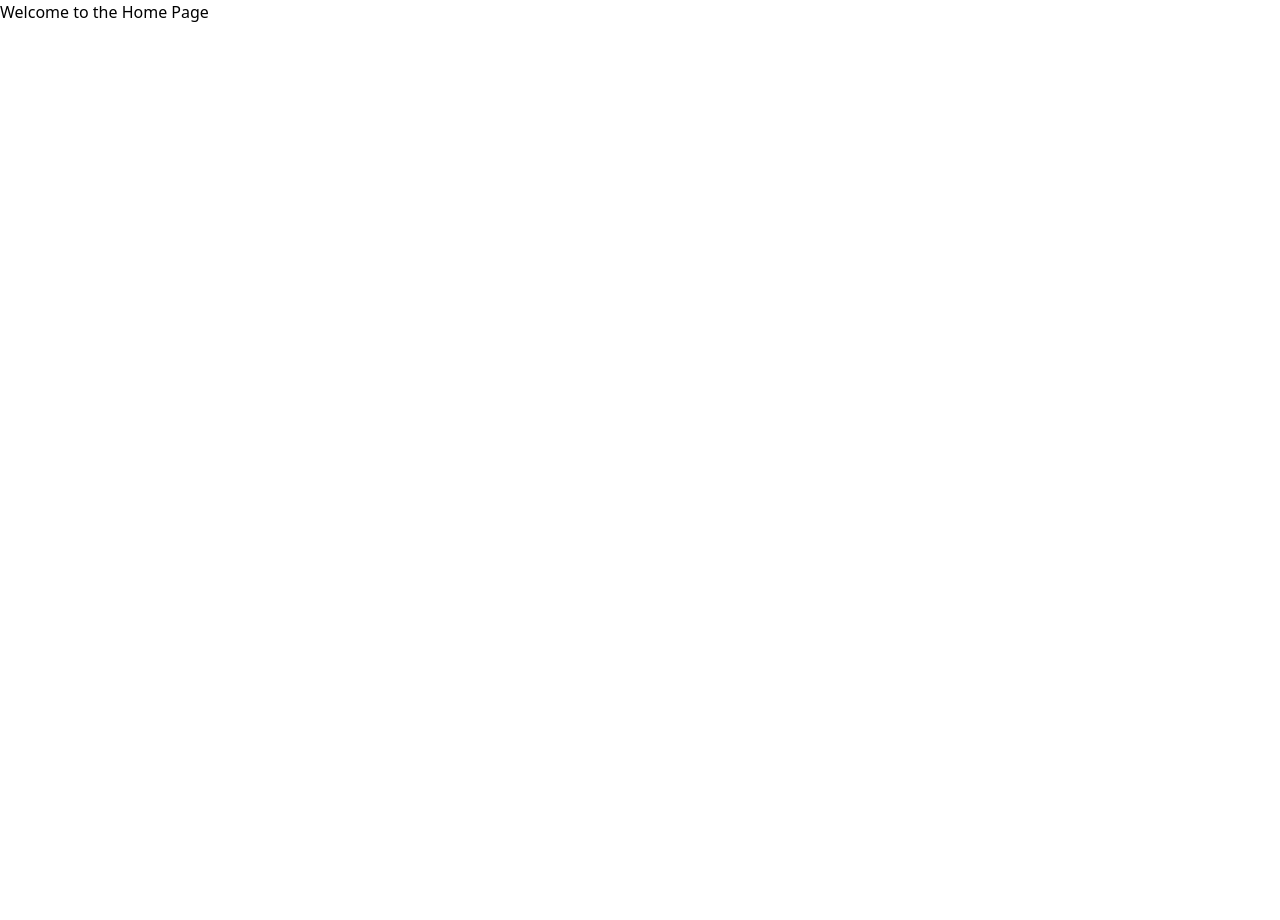
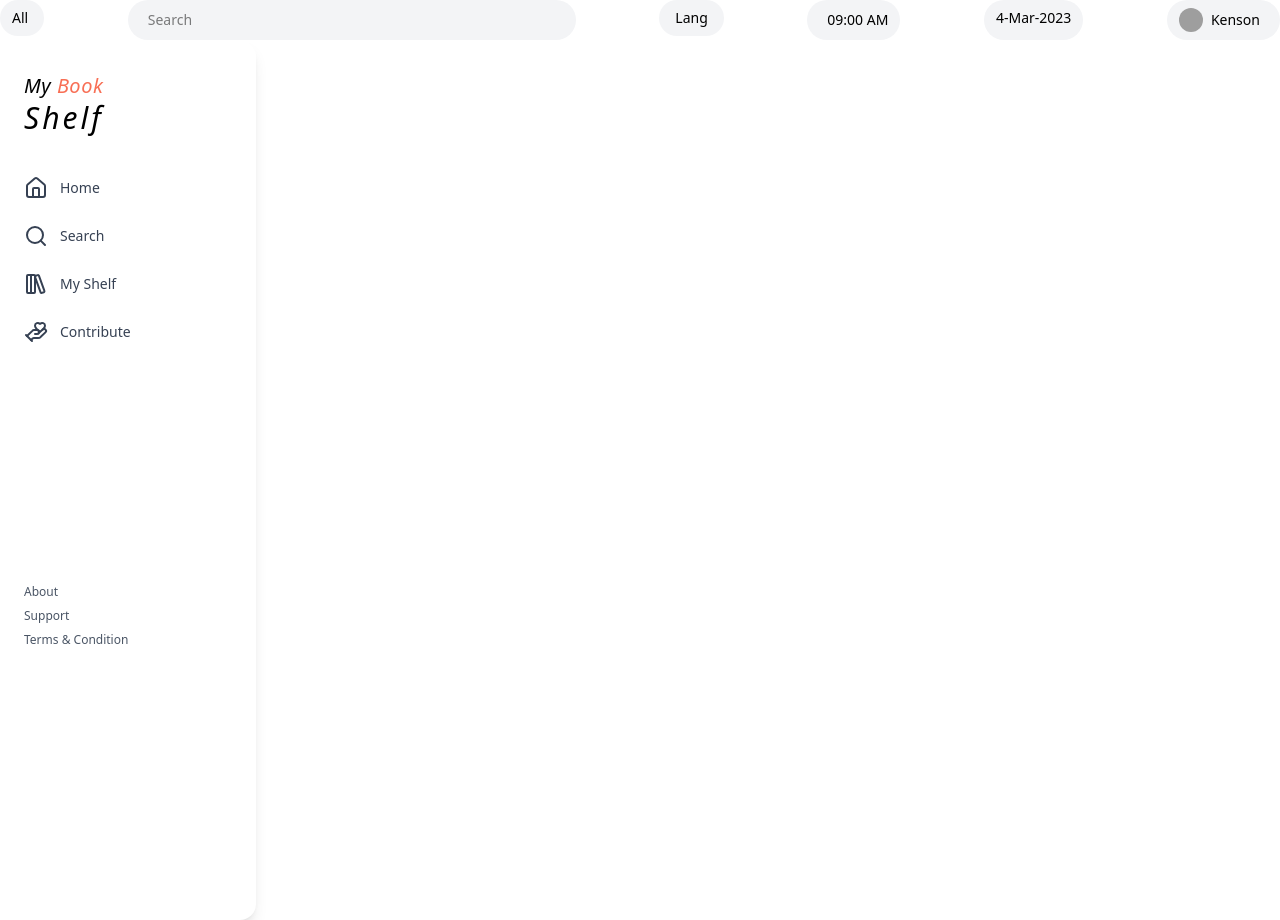
Before and after one commit to Real-Bambi/Library-App, a React (Vite) app: page / in a window 1280 px wide. Before the commit the page ends 800 px from the top, so only its background shows below. Built offline with nearby package versions, Linux system fonts and the light colour scheme; grey boxes are pictures that could not be loaded.

Commit message:
library app

```diff
--- a/package.json
+++ b/package.json
@@ -10,6 +10,7 @@
     "preview": "vite preview"
   },
   "dependencies": {
+    "lucide-react": "^0.513.0",
     "react": "^19.1.0",
     "react-dom": "^19.1.0",
     "react-router": "^7.6.2"
--- a/src/components/Navbar.jsx
+++ b/src/components/Navbar.jsx
@@ -1,7 +1,45 @@
-export default function Navbar () {
+export default function Navbar() {
     return (
-        <div>
-            <h1>This is the Navbar</h1>
-        </div>
-    );
+        <nav className="flex justify-between">
+
+    <div>
+      <button class="flex items-center gap-1 bg-gray-100 px-3 py-2 rounded-full text-sm">
+        All <i class="fa fa-chevron-down text-xs"></i>
+      </button>
+    </div>
+
+
+    <div class="flex items-center bg-gray-100 px-3 py-2 rounded-full flex-grow max-w-md">
+      <i class="fa fa-search text-gray-500"></i>
+      <input type="text" placeholder="Search" class="bg-transparent outline-none px-2 w-full text-sm" />
+      <i class="fa fa-sliders text-gray-500 ml-2"></i>
+    </div>
+
+
+    <div>
+      <button class="flex items-center gap-1 bg-gray-100 px-3 py-2 rounded-full text-sm">
+        <i class="fa fa-language text-red-400"></i> Lang <i class="fa fa-chevron-down text-xs"></i>
+      </button>
+    </div>
+
+
+    <div class="flex items-center gap-2 bg-gray-100 px-3 py-2 rounded-full text-sm">
+      <i class="fa fa-clock text-red-400"></i>
+      <span>09:00 AM</span>
+    </div>
+
+
+    <div class="bg-gray-100 px-3 py-2 rounded-full text-sm">
+      4-Mar-2023
+    </div>
+
+
+    <div>
+      <button class="flex items-center gap-2 bg-gray-100 px-3 py-2 rounded-full text-sm">
+        <img src="https://i.pravatar.cc/30?img=12" alt="User" class="h-6 w-6 rounded-full" />
+        Kenson <i class="fa fa-chevron-down text-xs"></i>
+      </button>
+    </div>
+        </nav>
+    )
 }
--- a/src/components/Sidebar.jsx
+++ b/src/components/Sidebar.jsx
@@ -1,5 +1,42 @@
+import { Home, Search, LibraryBig, HandHeart } from 'lucide-react';
+
 export default function Sidebar() {
-    return(
-        <div><h1>This is the Side Bar</h1></div>
-    );
+return (
+
+
+  <aside class="w-64 bg-white text-black flex flex-col justify-between py-8 px-6 rounded-tr-2xl rounded-br-2xl shadow-lg">
+    <div>
+      <div class="mb-10 text-left">
+        <h1 class="text-xl leading-none italic tracking-wide">
+          My <span class="text-[#F86F55] text-xl font-medium">Book</span><br />
+          <span class="tracking-widest text-3xl">Shelf</span>
+        </h1>
+      </div>
+
+
+      <nav class="space-y-6 text-sm text-gray-700">
+        <a href="#" class="flex items-center gap-3 hover:text-orange-500">
+         <Home /> Home
+        </a>
+        <a href="#" class="flex items-center gap-3 hover:text-orange-500">
+          <Search /> Search
+        </a>
+        <a href="#" class="flex items-center gap-3 hover:text-orange-500">
+           <LibraryBig /> My Shelf
+        </a>
+        <a href="#" class="flex items-center gap-3 hover:text-orange-500">
+           <HandHeart /> Contribute
+        </a>
+      </nav>
+    </div>
+
+
+    <div class="space-y-2 text-xs text-gray-600 py-60">
+      <a href="#" class="hover:text-orange-500 block">About</a>
+      <a href="#" class="hover:text-orange-500 block">Support</a>
+      <a href="#" class="hover:text-orange-500 block">Terms & Condition</a>
+    </div>
+
+  </aside>
+)
 }
--- a/src/pages/Home.jsx
+++ b/src/pages/Home.jsx
@@ -1,8 +1,12 @@
+// Sidebar.jsx
+import Navbar from '../components/Navbar';
+import Sidebar from '../components/Sidebar';
+
 export default function Home() {
-
-    return (
-        <div>
-            <h1>Welcome to the Home Page</h1>
-        </div>
-    );
+  return (
+    <>
+    <Navbar />
+    <Sidebar />
+    </>
+  );
 }
```
